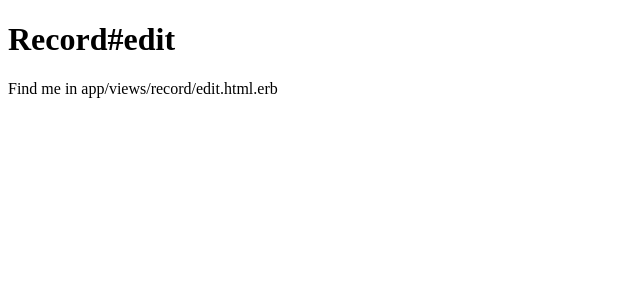
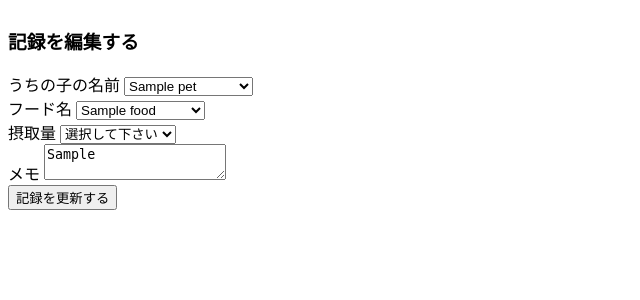
Before and after one commit to Wakana-Honda/Uchinoko, a Rails app: page /record/1/edit in a window 1280 px wide. Shown: the top 300 px of the page, without its empty margins (0-640 px from the left). Run offline with Rails 7, Linux system fonts and the light colour scheme; tables that the repository leaves empty hold one stand-in row (values such as "Sample post"); style sheets or scripts are compiled from the project's sources.

```diff
--- a/app/controllers/record_controller.rb
+++ b/app/controllers/record_controller.rb
@@ -5,31 +5,43 @@ class RecordController < ApplicationController
 
   def create
    @record = Record.new(record_params)
-   @record.end_user_id = current_end_user.id
+   # @record = current_end_user.id
    @record.save
     redirect_to record_path(@record.id)
  end
 
  def show
-  # binding.pry
   @record = Record.find(params[:id])
-  # @pet = @record.pet_name
-  # @food = @record.food_name
+  # @pet = Record.find(params[:record][:name])
+  # @food = Food.find(params[:record][:name])
  end
 
   def index
+   # binding.pry
    @records = Record.all
-   # @records = current_end_user.records
   end
 
   def edit
+   @record = Record.find(params[:id])
+  end
+
+  def update
+   @record = Record.find(params[:id])
+   @record.update(record_params)
+   redirect_to record_path(@record.id)
+  end
+
+  def destroy
+   @record = Record.find(params[:id])
+   @record.destroy
+   redirect_to record_index_path
   end
 
   private
-  # ストロングパラメータ
+
   def record_params
-    params.require(:record).permit(:amount,:memo,:pet_name,:food_name)
-    # :pet_id,:food_id,
+    params.require(:record).permit(:amount,:memo,:pet_id,:food_id)
+    # ,:pet_name,:food_name
   end
 
 end
--- a/app/models/end_user.rb
+++ b/app/models/end_user.rb
@@ -4,7 +4,7 @@ class EndUser < ApplicationRecord
   devise :database_authenticatable, :registerable,
          :recoverable, :rememberable, :validatable
 
-   has_many :records, dependent: :destroy
+  # has_many :records, dependent: :destroy
    has_many :pets, dependent: :destroy
    has_many :foods, dependent: :destroy
 
--- a/app/models/food.rb
+++ b/app/models/food.rb
@@ -1,6 +1,6 @@
 class Food < ApplicationRecord
   belongs_to :end_user
-  belongs_to :records
+  has_many :records,dependent: :destroy
   has_many :genres, dependent: :destroy
   has_many :types, dependent: :destroy
   has_one_attached :food_image
--- a/app/models/pet.rb
+++ b/app/models/pet.rb
@@ -1,6 +1,6 @@
 class Pet < ApplicationRecord
   belongs_to :end_user
-  belongs_to :records
+  has_many :records,dependent: :destroy
   has_one_attached :pet_image
 
   def get_pet_image(width, height)
--- a/app/models/record.rb
+++ b/app/models/record.rb
@@ -1,5 +1,5 @@
 class Record < ApplicationRecord
-  belongs_to :end_user
-  has_many :foods, dependent: :destroy
-  has_many :pets, dependent: :destroy
+  # belongs_to :end_user
+  belongs_to :food, optional: true
+  belongs_to :pet, optional: true
 end
--- a/app/views/record/edit.html.erb
+++ b/app/views/record/edit.html.erb
@@ -1,2 +1,31 @@
-<h1>Record#edit</h1>
-<p>Find me in app/views/record/edit.html.erb</p>
+<div class = "title">
+ <h3><strong>記録を編集する</strong></h3>
+</div>
+
+<%= form_with model: @record do |f| %>
+
+ <div class="form-group">
+  <%= f.label :うちの子の名前 %>
+  <%= f.collection_select :pet_id, Pet.all, :id, :name, options = { include_blank: "選択してください" } %>
+  <!--<= f.select :pet_id, options_from_collection_for_select(Pet.all, :id, :name), options = { include_blank: "選択してください" } %>-->
+
+ </div>
+
+ <div class="form-group">
+  <%= f.label :フード名 %>
+  <%= f.collection_select :food_id, Food.all, :id, :name, options = { include_blank: "選択してください" } %>
+ </div>
+
+ <div class="form-group">
+  <%= f.label :摂取量 %>
+  <%= f.select :amount,[["完食","完食"], ["半分","半分"], ["全部残した","全部残した"]], include_blank: "選択して下さい" %>
+ </div>
+
+ <div class="form-group">
+  <%= f.label :メモ %>
+  <%= f.text_area :memo %>
+ </div>
+
+  <%= f.submit '記録を更新する' %>
+
+<% end %>
--- /dev/null
+++ b/db/migrate/20221011083041_remove_end_user_id_from_records.rb
@@ -0,0 +1,5 @@
+class RemoveEndUserIdFromRecords < ActiveRecord::Migration[6.1]
+  def change
+    remove_column :records, :end_user_id, :integer
+  end
+end
```
Also changed, not shown: app/views/record/index.html.erb (+4 -4 lines), app/views/record/new.html.erb (+4 -4 lines), app/views/record/show.html.erb (+5 -2 lines), db/schema.rb.
